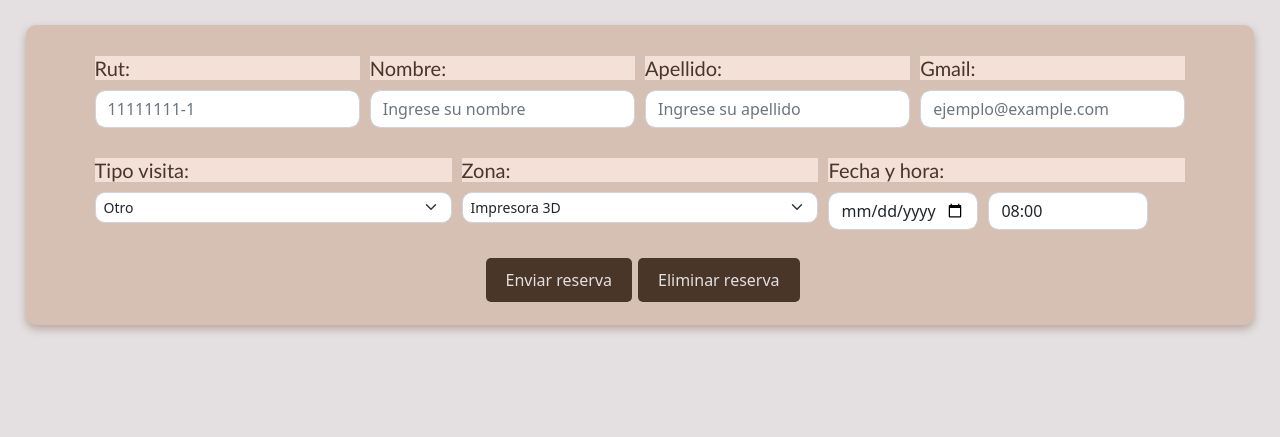
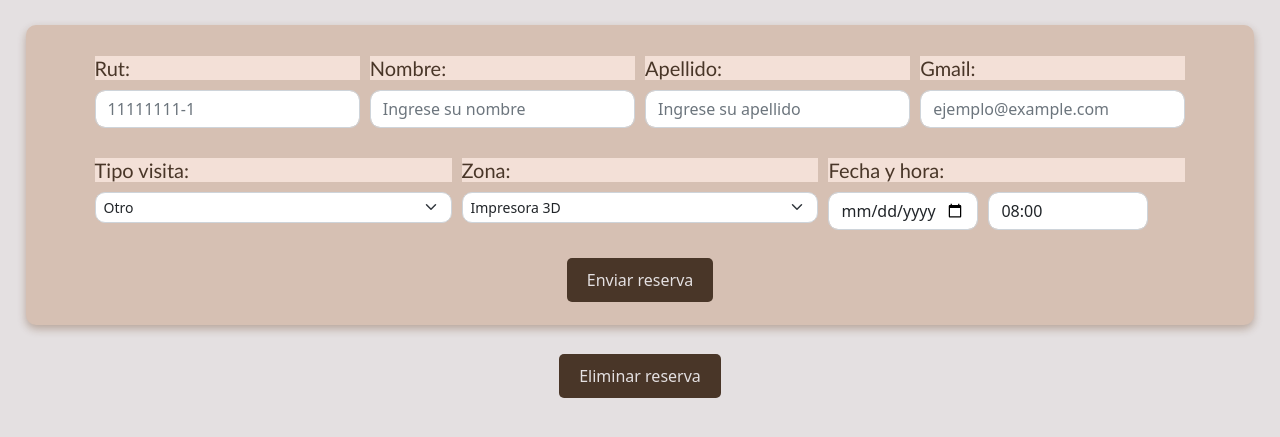
Before and after one commit to LemonHum4n/proyectoMaker, a Flask app: page /logro in a window 1280 px wide. Shown: the part 69-506 px from the top of the page. Run offline with Flask 3, Linux system fonts and the light colour scheme.

Commit message:
Voy a morir de estres

```diff
--- a/markerSpace/flask_app/controllers/users_controller.py
+++ b/markerSpace/flask_app/controllers/users_controller.py
@@ -112,6 +112,7 @@ def delete_reserve():
 
 @app.route('/reserva', methods=['POST'])
 def mostrar_reserva():
+    print(request.form)
     formulario_reserva = {
         "user_id": session.get('user_id'),
         "rut": request.form.get('rut'),
@@ -123,8 +124,8 @@ def mostrar_reserva():
         "fecha_reserva": request.form.get('fecha'),
         "horario_id": request.form.get('horario')
     }
+    print(formulario_reserva)
 
-    # Guardar la reserva en la base de datos
     from flask_app.models.reserva import Reserva
     Reserva.save(formulario_reserva)
 
--- a/markerSpace/flask_app/static/css/estilo_reserva.css
+++ b/markerSpace/flask_app/static/css/estilo_reserva.css
@@ -1,4 +1,4 @@
-form {
+#form_reserva {
     padding: 2% 5%;
     background-color: #D6C0B3;
     margin: 2%;
@@ -25,12 +25,11 @@ footer{
     display: flex;
     justify-content: center;
     margin-top: 20px;
-    position: absolute;
     bottom: 20px;
-    width: 90%;
+    width: 100%;
 }
 
-footer > input {
+#input_enviar, #input_eliminar {
     background-color: #493628;
     color: #E4E0E1;
     border: none;
@@ -39,7 +38,6 @@ footer > input {
     cursor: pointer;
     font-size: 16px;
     margin: 3px;
-
 }
 
 .div_rut, .div_nombre, .div_apellido, .div_gmail, .div_tipo, .div_zona, .div_fecha {
@@ -69,8 +67,7 @@ h5 {
     border-radius: 10px;
 }
 
-
-#input_enviar:hover{
+#input_enviar:hover, #input_eliminar:hover {
     background-color: #AB886D;
     color: #493628;
 }
--- a/markerSpace/flask_app/templates/reserva.html
+++ b/markerSpace/flask_app/templates/reserva.html
@@ -6,27 +6,18 @@
     <title>Pedir hora</title>
     <link href="https://cdn.jsdelivr.net/npm/bootstrap@5.0.2/dist/css/bootstrap.min.css" rel="stylesheet" integrity="sha384-EVSTQN3/azprG1Anm3QDgpJLIm9Nao0Yz1ztcQTwFspd3yD65VohhpuuCOmLASjC" crossorigin="anonymous">
     <link rel="stylesheet" href="{{url_for('static',filename='css/estilo_reserva.css')}}">
-    <!-- <link rel="stylesheet" href="estilo_reserva.css"> -->
-
 </head>
 <body>
     <div>
-
         <header>
             <h1>Pedir Reserva</h1>
         </header>
-        <form class="" novalidate>
-
-            <form action="/proceso_formu" method="post">
-
-
+        <form action="/reserva" method="post" id="form_reserva">
             <section class="d-flex">
                 <div class="div_rut">
                     <h5>Rut:</h5>
                     <input type="text" name="rut" class="form-control" placeholder="11111111-1" id="validationRut" required>
                 </div>
-
-
                 <div class="div_nombre">
                     <h5>Nombre:</h5>
                     <input type="text" name="nombre" class="form-control" placeholder="Ingrese su nombre" id="validationName" required>
@@ -45,7 +36,6 @@
                     <h5>Gmail:</h5>
                     <input type="text" name="gmail" class="form-control" placeholder="ejemplo@example.com" id="validationGmail" required>
                 </div>
-
             </section>
             <section class="d-flex justify-content-between">
                 <div class="div_tipo">
@@ -70,19 +60,11 @@
                         <option value="Domo de batalla robotica">Domo de batalla robotica</option>
                     </select>
                 </div>
-
-
                 <div class="div_fecha">
                     <h5>Fecha y hora:</h5>
                     <div class="d-flex align-items-center">
-                            <input class="form-control"
-                                type="date"
-                                id="start"
-                                name="fecha"
-                                value=""
-                                />
-                            <!-- <input class="form-control" type="time" name="hora" value="08:00" min="08:00" max="18:00"> -->
-                            <select class="form-control  horario" name="horario" id="horario">
+                        <input class="form-control" type="date" id="start" name="fecha" value="">
+                        <select class="form-control horario" name="horario" id="horario">
                             <option value="08:00">08:00</option>
                             <option value="09:00">09:00</option>
                             <option value="10:00">10:00</option>
@@ -97,44 +79,33 @@
                         </select>
                     </div>
                 </div>
-
-                    <script> //Necesario para poner que el minimo del dia sea hoy y no deje seleccionar dias anteriores, al igual
-                        //que no deje seleccionar sabados y domingos
-                        const dateInput = document.getElementById('start'); //Obtener fecha del input
-
+                <script>
+                    const dateInput = document.getElementById('start');
                     const today = new Date();
                     const yyyy = today.getFullYear();
-                        const mm = String(today.getMonth() + 1).padStart(2, '0'); // Obtener el mes con los dos digitos
-                        const dd = String(today.getDate()).padStart(2, '0'); // Lo mismo de arriba, pero con el dia
-                        const todayFormatted = `${yyyy}-${mm}-${dd}`; //Formado de año-mes-dia
+                    const mm = String(today.getMonth() + 1).padStart(2, '0');
+                    const dd = String(today.getDate()).padStart(2, '0');
+                    const todayFormatted = `${yyyy}-${mm}-${dd}`;
                     dateInput.min = todayFormatted;
-
-                        // Previene que el usuario seleccione sabado y domingo
                     dateInput.addEventListener('input', function () {
                         const selectedDate = new Date(this.value);
-                            const day = selectedDate.getDay(); // Obtenemos el dia seleccionado, si 6 es Domingo y 5 es Sábado
-
+                        const day = selectedDate.getDay();
                         if (day === 5 || day === 6) {
                             alert('No se permiten reservas los fines de semana (sábados y domingos).');
-                                this.value = ''; // Limpia el valor del input
+                            this.value = '';
                         }
                     });
-
-
-
                 </script>
-
             </section>
-
             <footer>
                 <input type="submit" value="Enviar reserva" id="input_enviar">
-                    <form action="/eliminar_reserva" method="post">
-                        <input type="submit" value="Eliminar reserva" id="input_eliminar">
-                    </form>
             </footer>
         </form>
+        <form action="/eliminar_reserva" method="post" id="form_eliminar">
+            <footer>
+                <input type="submit" value="Eliminar reserva" id="input_eliminar">
+            </footer>
         </form>
-
     </div>
 </body>
 </html>
```
Lines whose indentation alone changed are shown as unchanged.
